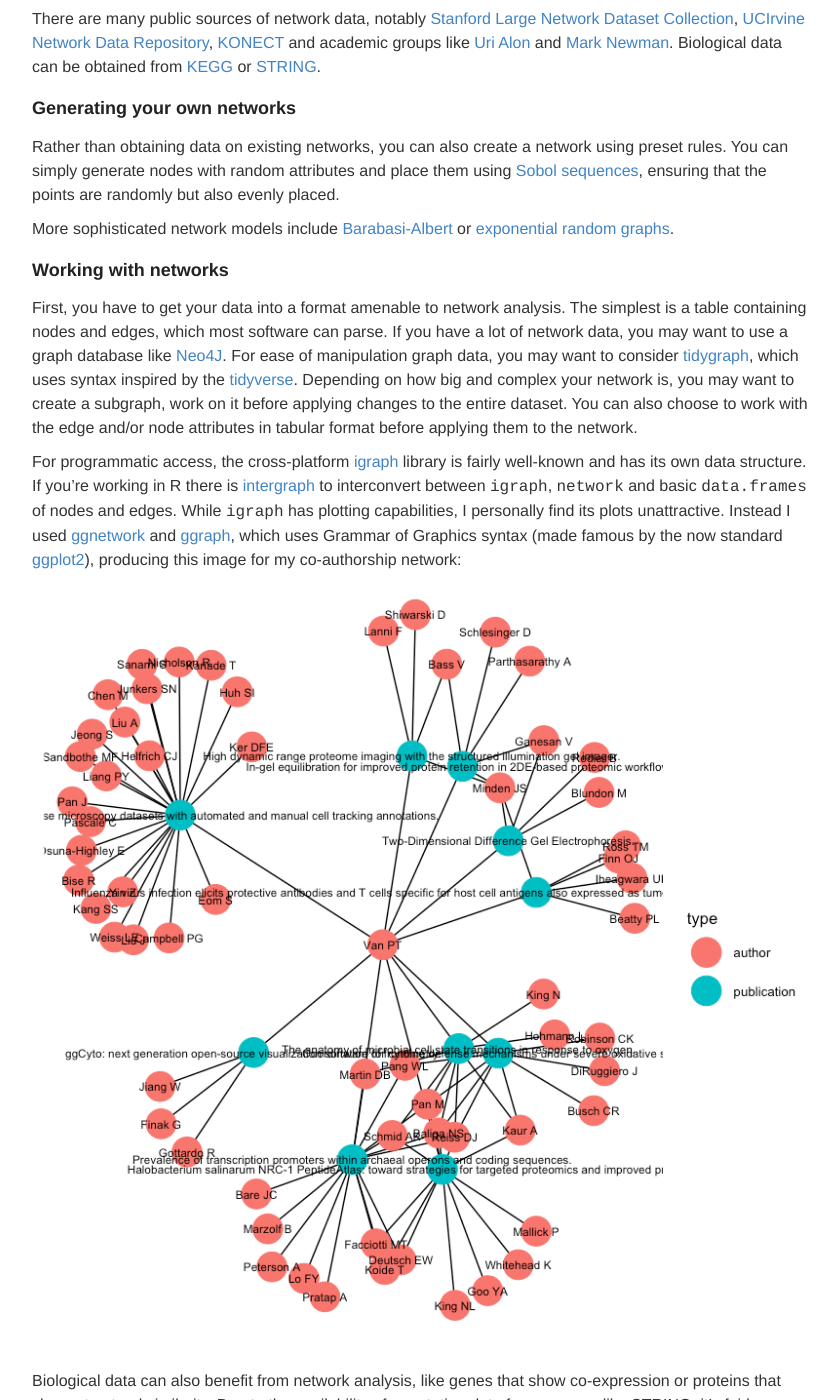
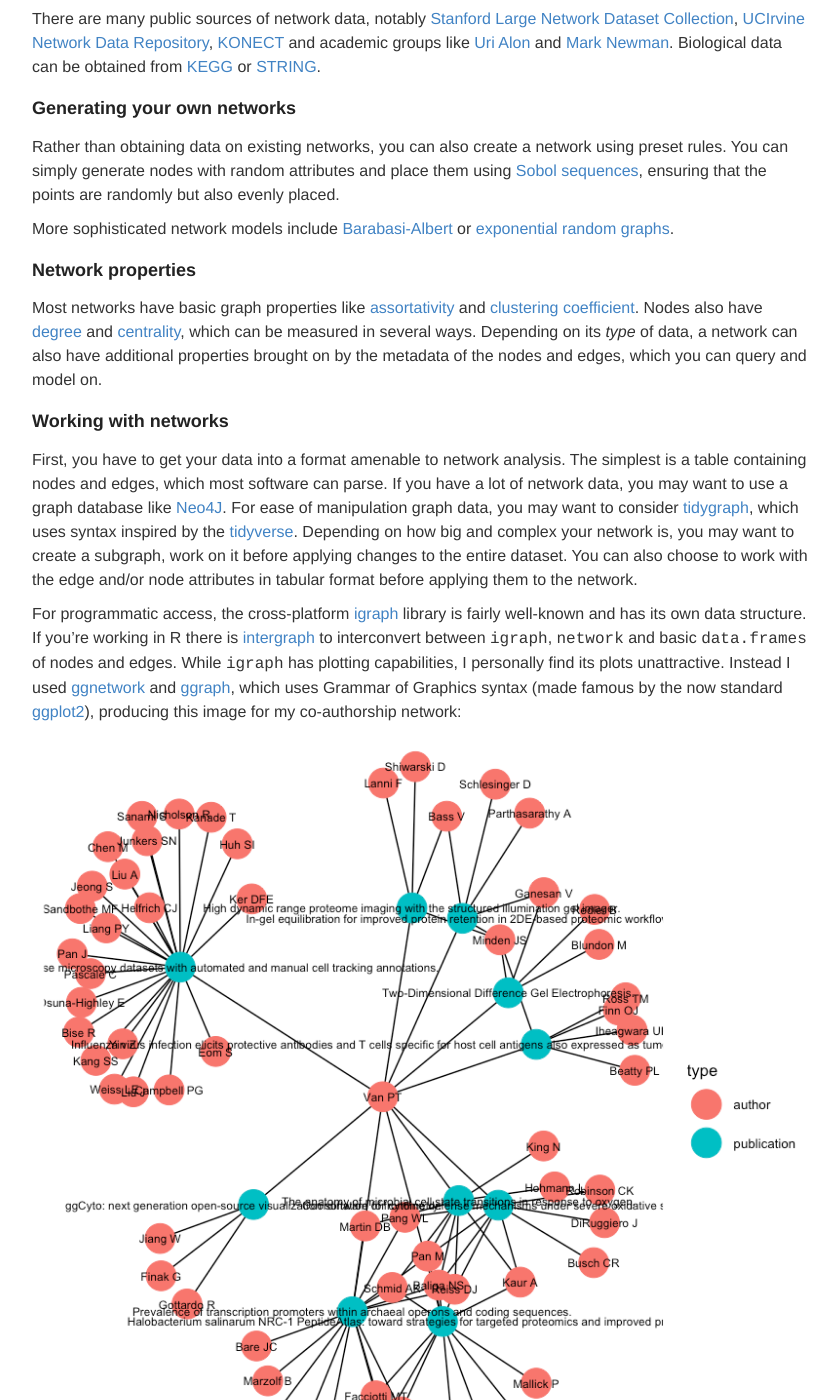
Before and after one commit to ptvan/ptvan.github.io, a Jekyll site: the page built from _posts/2019-10-17-analyzing-networks.md, in a window 1280 px wide and 1400 px high, scrolled down 379 px. Shown: the whole window, without its empty margins (218-1056 px from the left). Built offline with Jekyll 4.4.1, drawn with Linux system fonts in a browser that asks for light colours; some of the changed text lies outside the part shown.

Commit message:
minor reorg

```diff
--- a/_posts/2019-10-17-analyzing-networks.md
+++ b/_posts/2019-10-17-analyzing-networks.md
@@ -15,6 +15,10 @@ Rather than obtaining data on existing networks, you can also create a network u
 
 More sophisticated network models include [Barabasi-Albert](https://en.wikipedia.org/wiki/Barab%C3%A1si%E2%80%93Albert_model) or [exponential random graphs](https://en.wikipedia.org/wiki/Exponential_random_graph_models).
 
+### Network properties
+
+Most networks have basic graph properties like [assortativity](https://en.wikipedia.org/wiki/Assortativity) and [clustering coefficient](https://en.wikipedia.org/wiki/Clustering_coefficient). Nodes also have [degree](https://en.wikipedia.org/wiki/Degree_(graph_theory)) and [centrality](https://en.wikipedia.org/wiki/Centrality), which can be measured in several ways. Depending on its _type_ of data, a network can also have additional properties brought on by the metadata of the nodes and edges, which you can query and model on.
+
 ### Working with networks
 
 First, you have to get your data into a format amenable to network analysis. The simplest is a table containing nodes and edges, which most software can parse. If you have a lot of network data, you may want to use a graph database like [Neo4J](https://neo4j.com/). For ease of manipulation graph data, you may want to consider [tidygraph](https://github.com/thomasp85/tidygraph), which uses syntax inspired by the [tidyverse](https://www.tidyverse.org/). Depending on how big and complex your network is, you may want to create a subgraph, work on it before applying changes to the entire dataset. You can also choose to work with the edge and/or node attributes in tabular format before applying them to the network.
```
Also changed, not shown: other parts of _posts/2019-10-17-analyzing-networks.md (+0 -4 lines).
